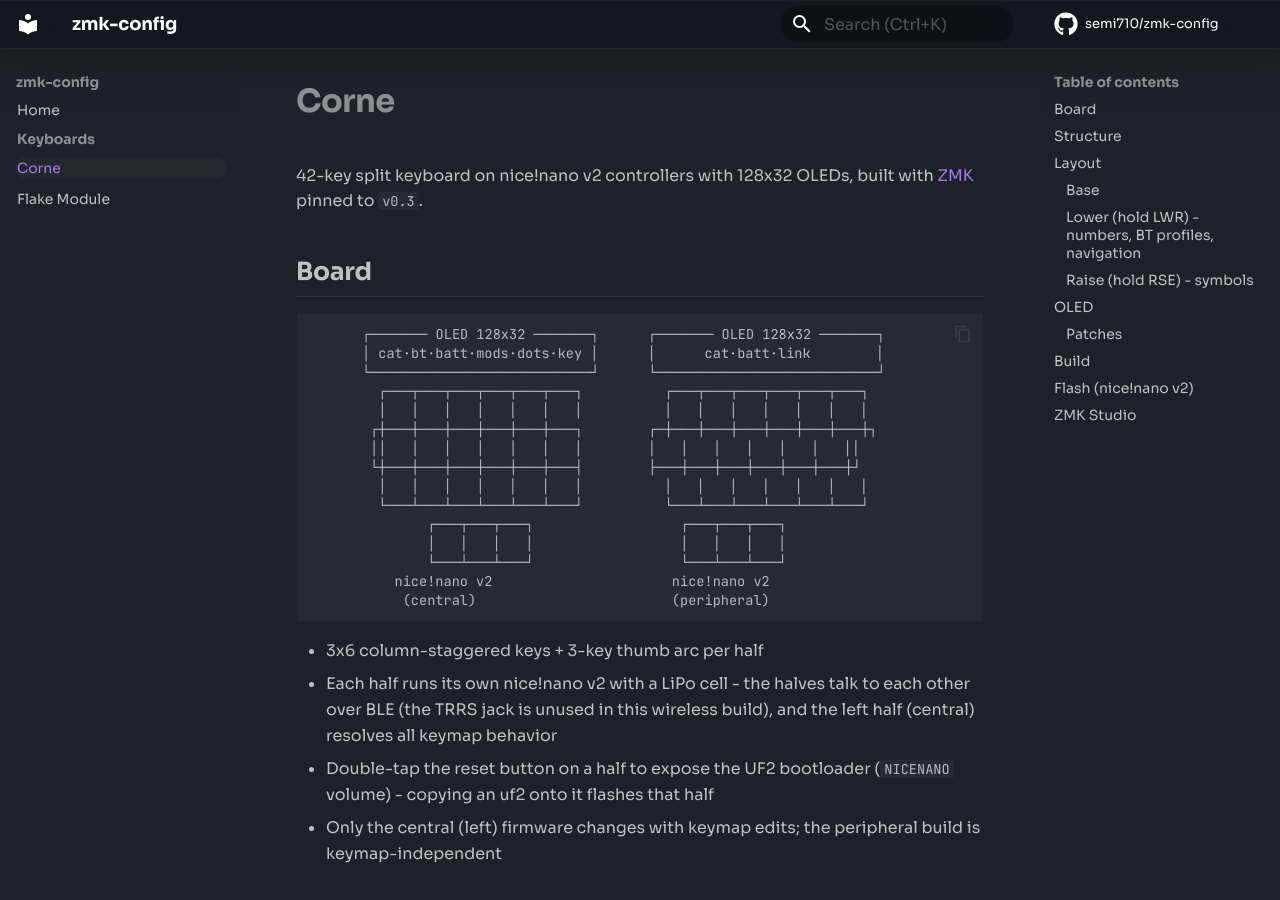
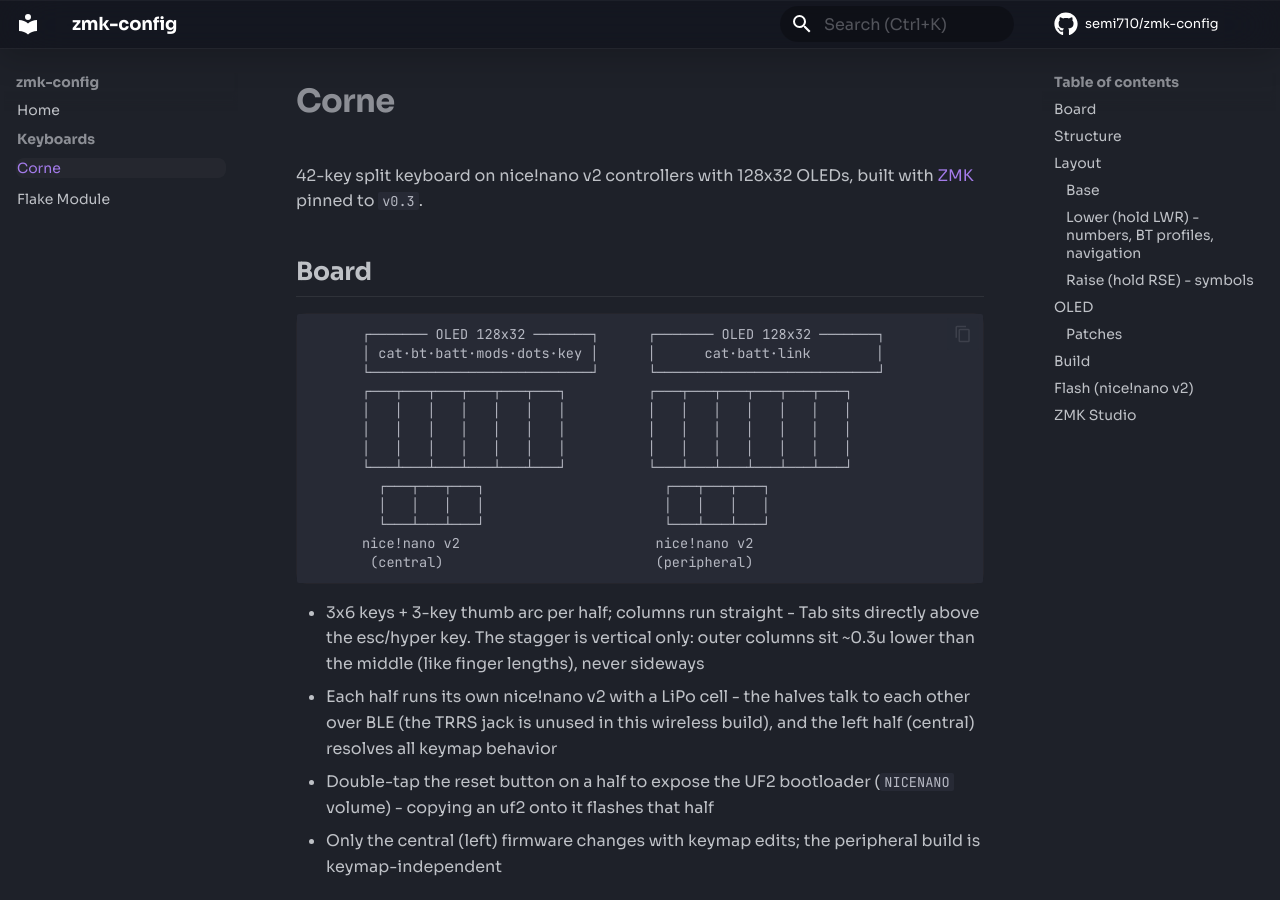
Before and after one commit to semi710/zmk-config, an MkDocs documentation site: the page built from docs/keyboards/corne.md, in a window 1280 px wide and 900 px high. Built offline with MkDocs 1.6.1 and Material for MkDocs 9.7.7, drawn with Linux system fonts in a browser that asks for light colours; comment, search, counter and statistics services are not loaded.

Commit message:
docs: straighten board art columns, stagger is vertical only

````diff
--- a/docs/keyboards/corne.md
+++ b/docs/keyboards/corne.md
@@ -9,21 +9,22 @@ with [ZMK](https://zmk.dev) pinned to `v0.3`.
       ┌─────── OLED 128x32 ───────┐      ┌─────── OLED 128x32 ───────┐
       │ cat·bt·batt·mods·dots·key │      │      cat·batt·link        │
       └───────────────────────────┘      └───────────────────────────┘
-        ┌───┬───┬───┬───┬───┬───┐          ┌───┬───┬───┬───┬───┬───┐
-        │   │   │   │   │   │   │          │   │   │   │   │   │   │
-       ┌┼───┼───┼───┼───┼───┼───┐        ┌─┼───┼───┼───┼───┼───┼───┼┐
-       ││   │   │   │   │   │   │        │   │   │   │   │   │   ││
-       └┼───┼───┼───┼───┼───┼───┤        ├───┼───┼───┼───┼───┼───┼┘
-        │   │   │   │   │   │   │          │   │   │   │   │   │   │
-        └───┴───┴───┴───┴───┴───┘          └───┴───┴───┴───┴───┴───┘
-              ┌───┬───┬───┐                  ┌───┬───┬───┐
-              │   │   │   │                  │   │   │   │
-              └───┴───┴───┘                  └───┴───┴───┘
-          nice!nano v2                      nice!nano v2
-           (central)                        (peripheral)
+      ┌───┬───┬───┬───┬───┬───┐          ┌───┬───┬───┬───┬───┬───┐
+      │   │   │   │   │   │   │          │   │   │   │   │   │   │
+      │   │   │   │   │   │   │          │   │   │   │   │   │   │
+      │   │   │   │   │   │   │          │   │   │   │   │   │   │
+      └───┴───┴───┴───┴───┴───┘          └───┴───┴───┴───┴───┴───┘
+        ┌───┬───┬───┐                      ┌───┬───┬───┐
+        │   │   │   │                      │   │   │   │
+        └───┴───┴───┘                      └───┴───┴───┘
+      nice!nano v2                        nice!nano v2
+       (central)                          (peripheral)
 ```
 
-- 3x6 column-staggered keys + 3-key thumb arc per half
+- 3x6 keys + 3-key thumb arc per half; columns run straight - Tab sits
+  directly above the esc/hyper key. The stagger is vertical only: outer
+  columns sit ~0.3u lower than the middle (like finger lengths), never
+  sideways
 - Each half runs its own nice!nano v2 with a LiPo cell - the halves talk to
   each other over BLE (the TRRS jack is unused in this wireless build), and
   the left half (central) resolves all keymap behavior
````
